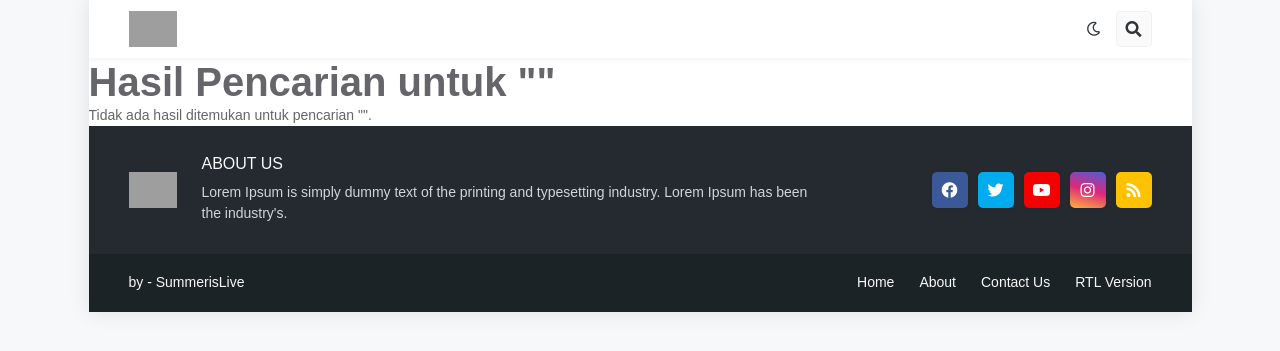
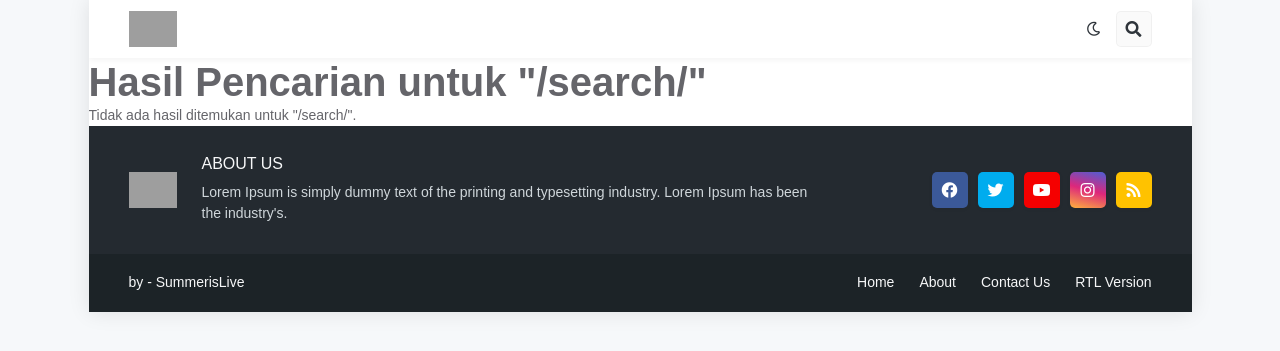
Before and after one commit to poztxa/poztxa.github.io, a Jekyll site: the page built from pages/search.html, in a window 1280 px wide. Shown: the top 351 px of the page. Built offline with Jekyll 4.4.1, drawn with Linux system fonts in a browser that asks for light colours; some web fonts are replaced; grey boxes are pictures that could not be loaded.

Commit message:
Update search.html

```diff
--- a/pages/search.html
+++ b/pages/search.html
@@ -4,18 +4,17 @@
 permalink: /search/
 ---
 
-<!-- Tangkap parameter kueri dari URL -->
-{% assign query = site.data | split: "?" | last | split: "=" | last %}
-{% assign page.query = query | url_decode %}
+<!-- Tangkap parameter kueri -->
+{% assign query = page.url | split: "q=" | last | url_decode %}
 
 <div class="search-results">
-  <h1>Hasil Pencarian untuk "{{ page.query }}"</h1>
+  <h1>Hasil Pencarian untuk "{{ query }}"</h1>
   <div class="blog-posts hfeed index-post-wrap">
-    {% assign results = site.posts | where_exp: "post", "post.title contains page.query or post.excerpt contains page.query" %}
+    {% assign results = site.posts | where_exp: "post", "post.title contains query or post.excerpt contains query" %}
     {% if results.size > 0 %}
       {% for post in results %}
         <article class="blog-post hentry index-post">
-          <a class="entry-image-wrap is-image" href="{{ site.baseurl }}{{ post.url }}" title="{{ post.title }}">
+          <a class="entry-image-wrap is-image" href="{{ post.url }}" title="{{ post.title }}">
             {% if post.image %}
               <span class="entry-thumb lazy-ify" style="background-image:url({{ post.image }})"></span>
             {% endif %}
@@ -23,21 +22,17 @@
           <div class="entry-header">
             <span class="entry-category">{{ post.categories[0] }}</span>
             <h2 class="entry-title">
-              <a class="entry-title-link" href="{{ site.baseurl }}{{ post.url }}" rel="bookmark" title="{{ post.title }}">
-                {{ post.title }}
-              </a>
+              <a href="{{ post.url }}">{{ post.title }}</a>
             </h2>
-            <p class="entry-excerpt excerpt">{{ post.excerpt | strip_html | truncatewords:15 }}</p>
+            <p>{{ post.excerpt | strip_html | truncatewords:15 }}</p>
             <div class="entry-meta">
-              <span class="entry-time">
-                <time class="published" datetime="{{ post.date | date_to_string }}">{{ post.date | date_to_string }}</time>
-              </span>
+              <time datetime="{{ post.date }}">{{ post.date | date: "%B %d, %Y" }}</time>
             </div>
           </div>
         </article>
       {% endfor %}
     {% else %}
-      <p>Tidak ada hasil ditemukan untuk pencarian "{{ page.query }}".</p>
+      <p>Tidak ada hasil ditemukan untuk "{{ query }}".</p>
     {% endif %}
   </div>
 </div>
```
